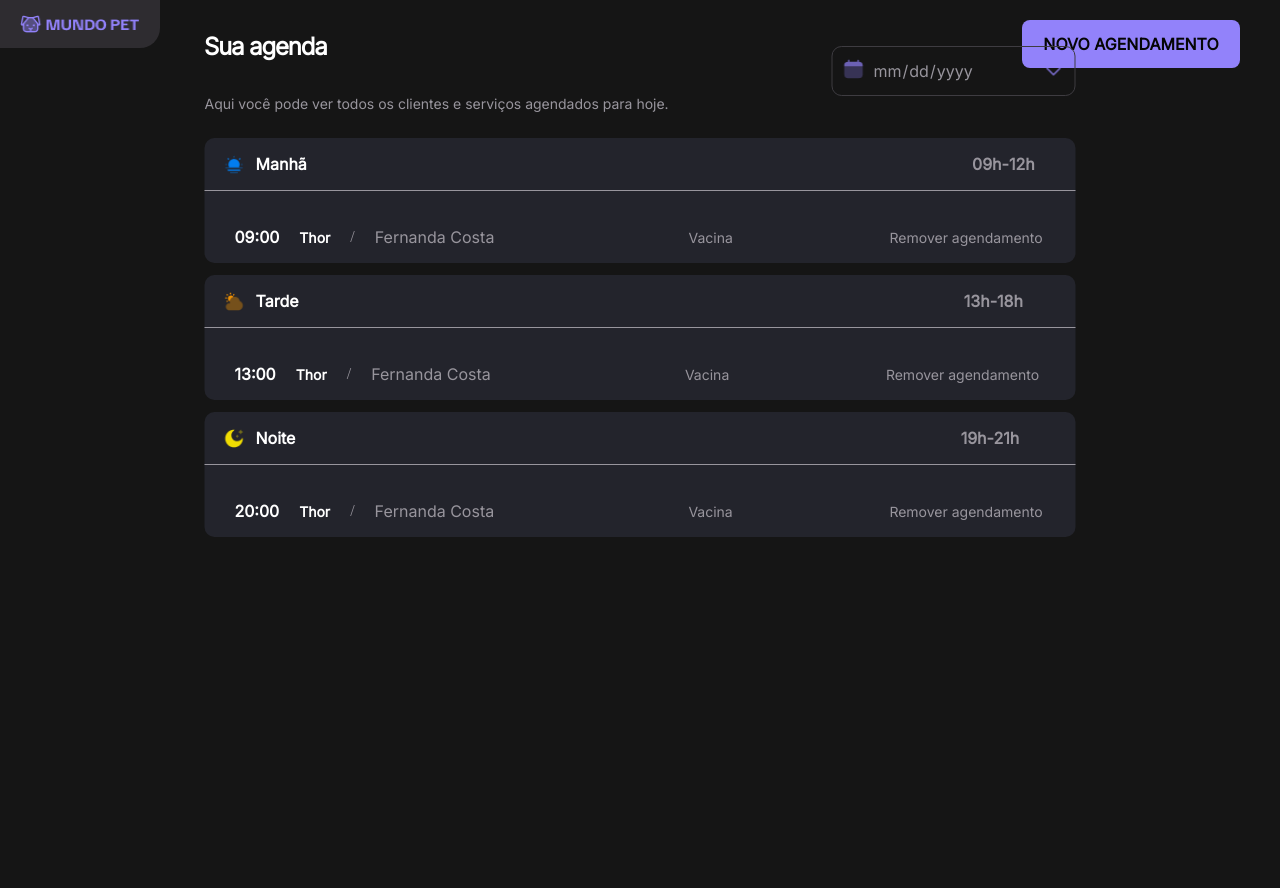
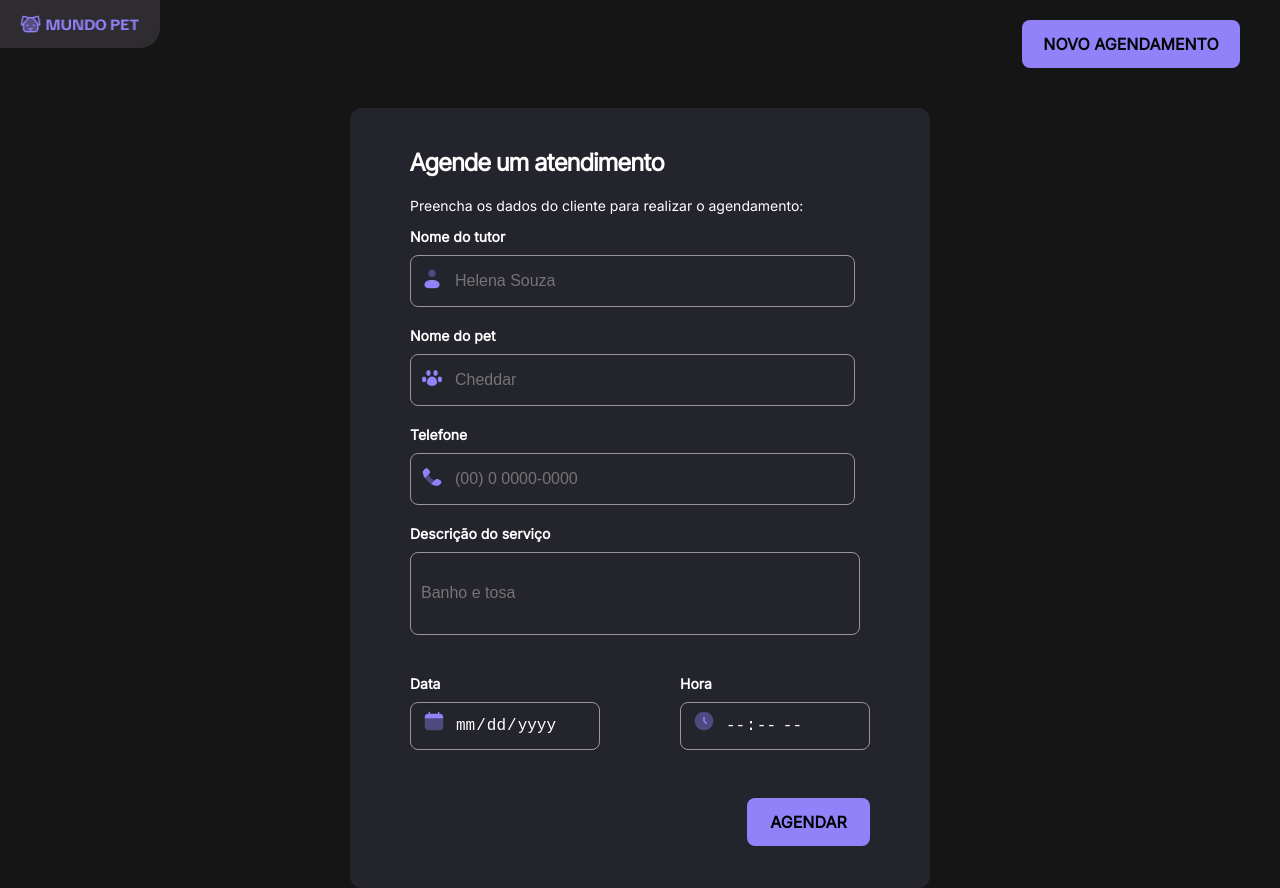
Before and after one commit to vicenzofr/Mundo-Pet, a plain HTML site: page index.html in a window 1280 px wide. Both pictures are taken after a click on the button "NOVO AGENDAMENTO". Before the commit the page ends 800 px from the top, so only its background shows below. Drawn offline with Linux system fonts and the light colour scheme.

Commit message:
Inicio do JavaScript
Apenas a parte de visibilidade do button "NOVO AGENDAMENTO" e no "AGENDAR"'

```diff
--- a/form.css
+++ b/form.css
@@ -10,7 +10,7 @@
     border-radius: 12px;
     margin: 40px auto 0 auto; /* margem no topo + centralização */
     padding: 20px; /* só pra dar um respiro interno também */
-    display: none;
+    /* display: none; */
 }
 .content {
     margin: 0 40px 40px 40px;
--- a/index.html
+++ b/index.html
@@ -99,11 +99,11 @@
 
   <!-- Botão Novo Agendamento -->
   <div class="button-new">
-    <button id="new-agend">NOVO AGENDAMENTO</button>
+    <button id="new-agend" onclick="log()">NOVO AGENDAMENTO</button>
   </div>
 
   <!-- Formulário -->
-  <div class="form">
+  <div class="form" style="display: none;">
     <div class="content">
       <h2>Agende um atendimento</h2>
       <p>Preencha os dados do cliente para realizar o agendamento:</p>
@@ -114,7 +114,7 @@
           <label for="name-tutor">Nome do tutor</label>
           <div class="icon-tutor">
             <img src="icon/User--Streamline-Solar.png" alt="Ícone usuário" />
-            <input type="text" id="name-tutor" placeholder="Helena Souza" />
+            <input type="text" id="name-tutor" placeholder="Helena Souza" required/>
           </div>
         </div>
 
@@ -123,7 +123,7 @@
           <label for="name-pet">Nome do pet</label>
           <div class="icon-pet">
             <img src="icon/Pet-Paw--Streamline-Core.png" alt="Ícone patinha" />
-            <input type="text" id="name-pet" placeholder="Cheddar" />
+            <input type="text" id="name-pet" placeholder="Cheddar" required/>
           </div>
         </div>
 
@@ -132,14 +132,14 @@
           <label for="cellphone">Telefone</label>
           <div class="icon-tell">
             <img src="icon/Phone--Streamline-Solar.png" alt="Ícone telefone" />
-            <input type="tel" id="cellphone" placeholder="(00) 0 0000-0000" />
+            <input type="tel" id="cellphone" placeholder="(00) 0 0000-0000" required/>
           </div>
         </div>
 
         <!-- Descrição -->
         <div class="descri">
           <label for="descri-serv">Descrição do serviço</label>
-          <input type="text" id="descri-serv" placeholder="Banho e tosa" />
+          <input type="text" id="descri-serv" placeholder="Banho e tosa" required/>
         </div>
 
         <!-- Data e Hora -->
@@ -161,10 +161,12 @@
         </div>
 
 
-        <button id="agendar">AGENDAR</button>
+        <button id="agendar" onclick="insert()">AGENDAR</button>
       </div>
     </div>
   </div>
 
+
+  <script src="index.js"></script>
 </body>
 </html>
--- a/index.js
+++ b/index.js
@@ -0,0 +1,40 @@
+function log() {
+    const formAgend = document.getElementsByClassName("form")[0];
+    const otherSection = document.getElementsByClassName("agendamento")[0]; // ou qualquer outra seção que esteja visível
+
+    // Mostrar o formulário
+    formAgend.style.display = "block";
+
+    // Esconder a outra seção, se existir
+    if (otherSection) {
+        otherSection.style.display = "none";
+    }
+}
+
+
+// ADICIONANDO NO FORM
+
+function insert(){
+    const nameTutor = document.getElementById ("name-tutor")
+    const namePet = document.getElementById("name-pet")
+    const number = document.getElementById ("cellphone")
+    const descriServ = document.getElementById ("descri-serv")
+
+
+    console.log("nome do dono :", nameTutor.value)
+    console.log("nome do pet :", namePet.value)
+    console.log("Numero:", number.value)
+    console.log("Descricao", descriServ.value)
+
+
+
+    const formAgend = document.getElementsByClassName("form")[0];
+    const otherSection = document.getElementsByClassName("agendamento")[0];
+
+    otherSection.style.display = "block";
+
+    // Esconder a outra seção, se existir
+    if (formAgend) {
+        formAgend.style.display = "none";
+    }
+}
```
